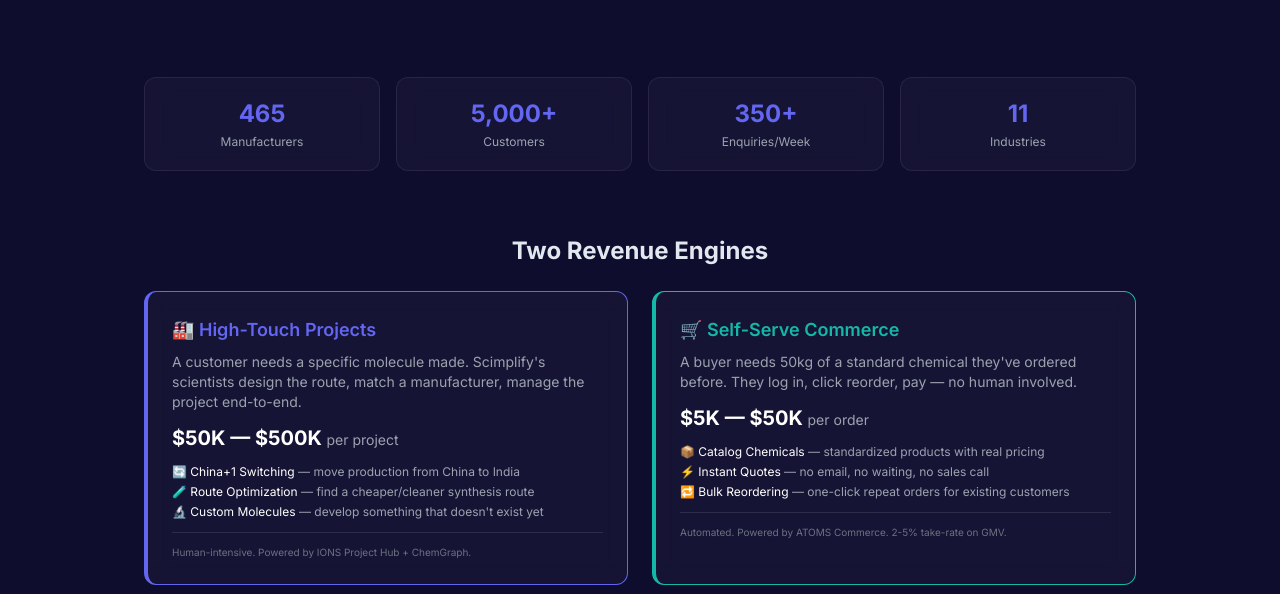
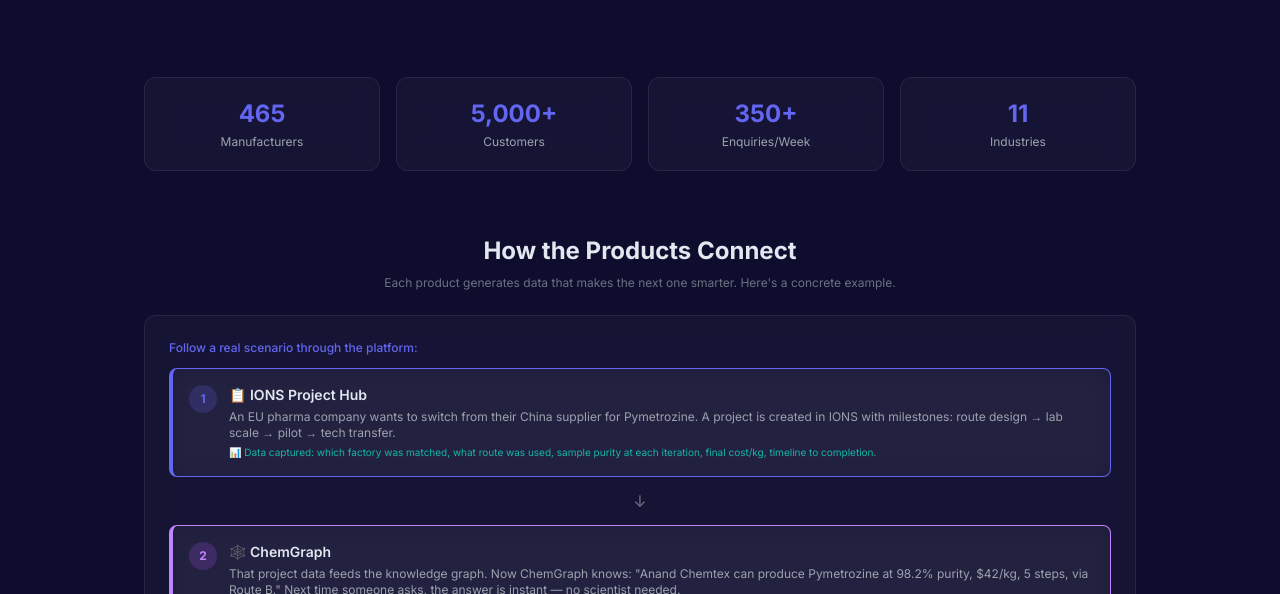
Before and after one commit to pran1996/scimplify-saas-roadmap, a website: page public/index.html in a window 1280 px wide. Shown: the part 358-952 px from the top of the page. Drawn offline with nearby package versions, Linux system fonts and the light colour scheme.

Commit message:
Remove Two Revenue Engines section

```diff
--- a/public/index.html
+++ b/public/index.html
@@ -117,34 +117,7 @@
 </div>
 </section>
 
-<!-- Two Business Models -->
-<section class="max-w-5xl mx-auto px-4 pb-16">
-<h2 class="text-2xl font-bold mb-6 text-center">Two Revenue Engines</h2>
-<div class="grid md:grid-cols-2 gap-6">
-  <div class="glass rounded-xl p-6 border-l-4 border-indigo">
-    <h3 class="text-lg font-semibold text-indigo mb-2">🏭 High-Touch Projects</h3>
-    <p class="text-sm text-gray-400 mb-3">A customer needs a specific molecule made. Scimplify's scientists design the route, match a manufacturer, manage the project end-to-end.</p>
-    <div class="text-xl font-bold text-white">$50K — $500K <span class="text-sm font-normal text-gray-400">per project</span></div>
-    <div class="mt-3 space-y-1 text-xs text-gray-400">
-      <div>🔄 <span class="text-white">China+1 Switching</span> — move production from China to India</div>
-      <div>🧪 <span class="text-white">Route Optimization</span> — find a cheaper/cleaner synthesis route</div>
-      <div>🔬 <span class="text-white">Custom Molecules</span> — develop something that doesn't exist yet</div>
-    </div>
-    <div class="mt-3 pt-3 border-t border-white/10 text-[10px] text-gray-500">Human-intensive. Powered by IONS Project Hub + ChemGraph.</div>
-  </div>
-  <div class="glass rounded-xl p-6 border-l-4 border-teal">
-    <h3 class="text-lg font-semibold text-teal mb-2">🛒 Self-Serve Commerce</h3>
-    <p class="text-sm text-gray-400 mb-3">A buyer needs 50kg of a standard chemical they've ordered before. They log in, click reorder, pay — no human involved.</p>
-    <div class="text-xl font-bold text-white">$5K — $50K <span class="text-sm font-normal text-gray-400">per order</span></div>
-    <div class="mt-3 space-y-1 text-xs text-gray-400">
-      <div>📦 <span class="text-white">Catalog Chemicals</span> — standardized products with real pricing</div>
-      <div>⚡ <span class="text-white">Instant Quotes</span> — no email, no waiting, no sales call</div>
-      <div>🔁 <span class="text-white">Bulk Reordering</span> — one-click repeat orders for existing customers</div>
-    </div>
-    <div class="mt-3 pt-3 border-t border-white/10 text-[10px] text-gray-500">Automated. Powered by ATOMS Commerce. 2-5% take-rate on GMV.</div>
-  </div>
-</div>
-</section>
+<!-- Two Revenue Engines section removed -->
 
 <!-- Platform Architecture -->
 <section class="max-w-5xl mx-auto px-4 pb-16">
```
